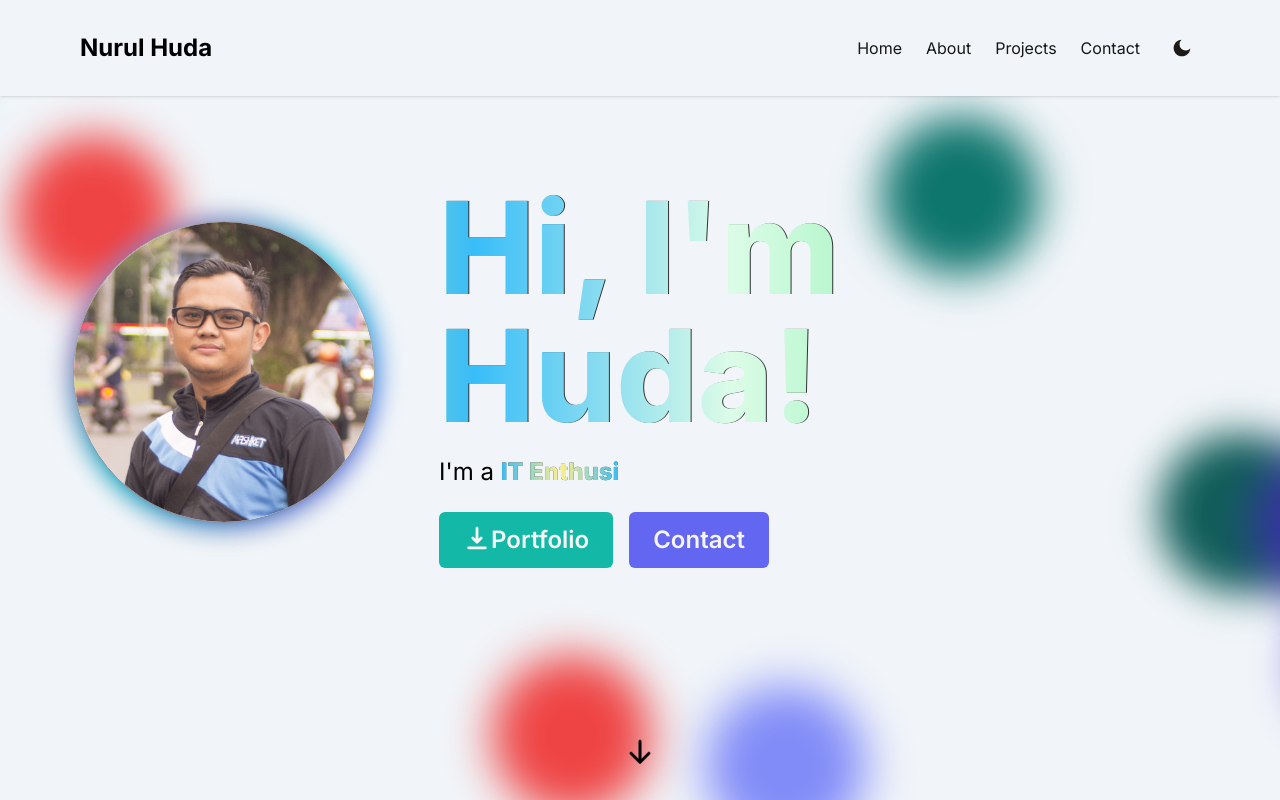
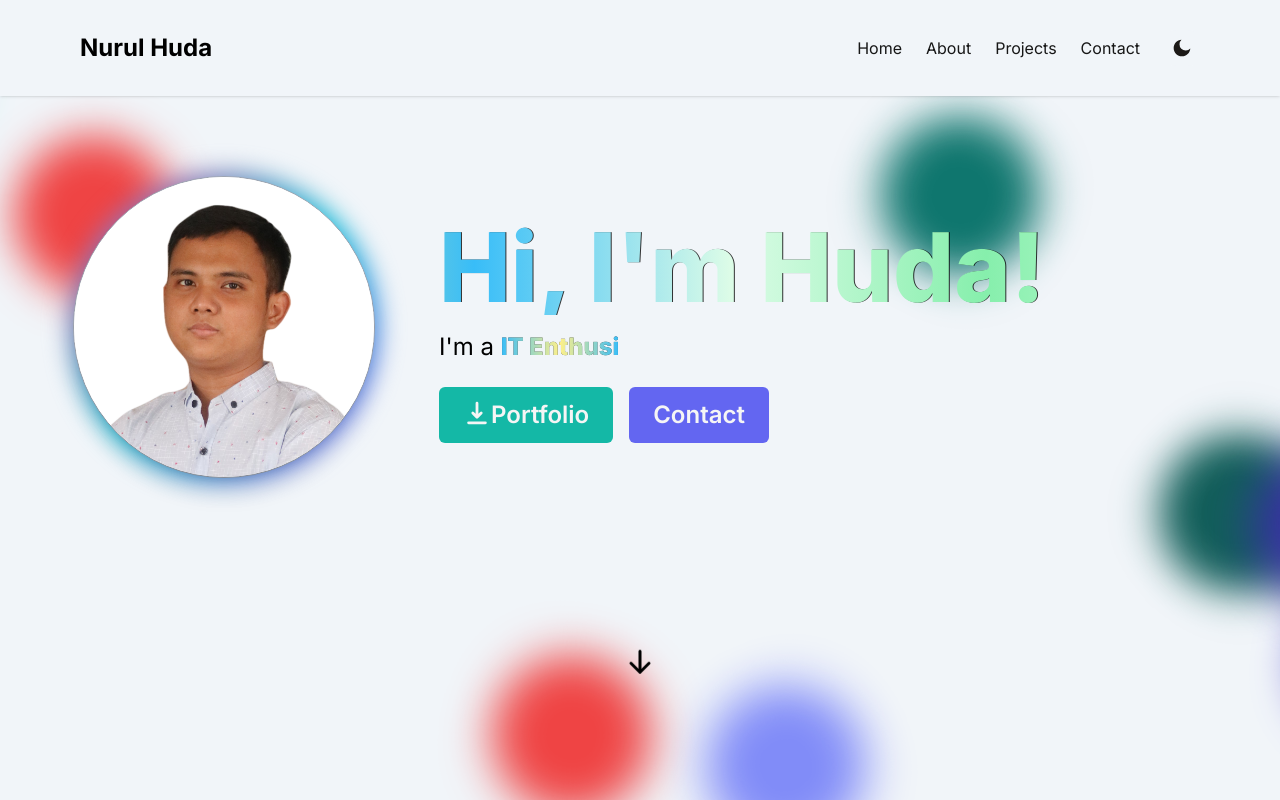
Before and after one commit to rulhuda/portfolio, a Next.js app: page / in a window 1280 px wide. Shown: the top 800 px of the page. Built offline with nearby package versions, Linux system fonts and the light colour scheme.

Commit message:
change text size & img

```diff
--- a/src/components/HeroSection.tsx
+++ b/src/components/HeroSection.tsx
@@ -32,7 +32,7 @@ function HeroSection() {
             <Image
               className={"rounded-full shadow-xl"}
               priority={true}
-              src={"/me.jpg"}
+              src={"/Nurul-Huda.png"}
               alt=''
               width={300}
               height={300}
@@ -41,7 +41,7 @@ function HeroSection() {
           <div className='rounded-full absolute -inset-1 blur-md bg-gradient-to-br from-pink-500 via-cyan-500 to-violet-500 z-10'></div>
         </div>
         <div className='md:mt-2 md:w-3/5'>
-          <h1 className='text-4xl md:text-9xl mt-2 md:mt-0 font-extrabold bg-clip-text text-transparent drop-shadow-[1.6px_0.8px_rgba(0,0,0,0.8)] bg-[linear-gradient(to_right,theme(colors.green.300),theme(colors.green.100),theme(colors.sky.400),theme(colors.yellow.200),theme(colors.sky.400),theme(colors.green.100),theme(colors.green.300))] bg-[length:200%_auto] animate-gradient'>
+          <h1 className='text-4xl md:text-8xl mt-2 md:mt-0 font-extrabold bg-clip-text text-transparent drop-shadow-[1.6px_0.8px_rgba(0,0,0,0.8)] bg-[linear-gradient(to_right,theme(colors.green.300),theme(colors.green.100),theme(colors.sky.400),theme(colors.yellow.200),theme(colors.sky.400),theme(colors.green.100),theme(colors.green.300))] bg-[length:200%_auto] animate-gradient'>
             Hi, I{"'"}m Huda!
           </h1>
           <p className='text-2xl mt-4 mb-6 text-left'>
```
